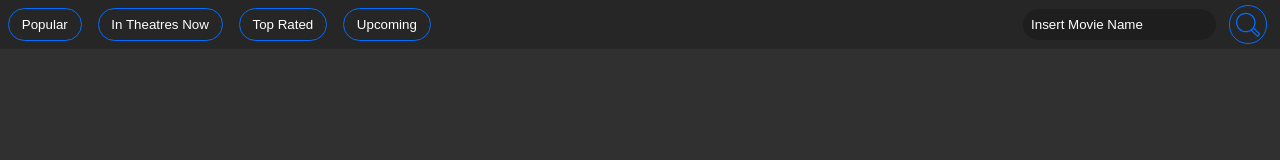
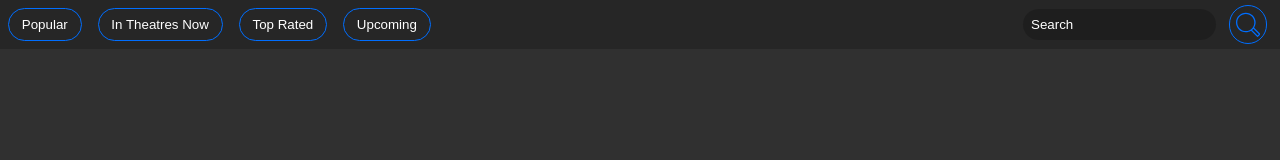
Before and after one commit to AlsonZ/movie-app, a plain HTML site: page index.html in a window 1280 px wide. Drawn offline with Linux system fonts and the light colour scheme; no server answers.

Commit message:
change input placeholder text

```diff
--- a/index.html
+++ b/index.html
@@ -19,11 +19,7 @@
         <button onclick='loadMovies("top_rated")'>Top Rated</button>
         <button onclick='loadMovies("upcoming")'>Upcoming</button>
         <form autocomplete="off" onsubmit="submitSearch(event)">
-          <input
-            type="text"
-            id="searchBarTextInput"
-            placeholder="Insert Movie Name"
-          />
+          <input type="text" id="searchBarTextInput" placeholder="Search" />
           <label>
             <input type="button" onclick="searchMovie()" />
             <svg class="svg-icon" viewBox="0 0 18 18" color="var(--highlight)">
```
